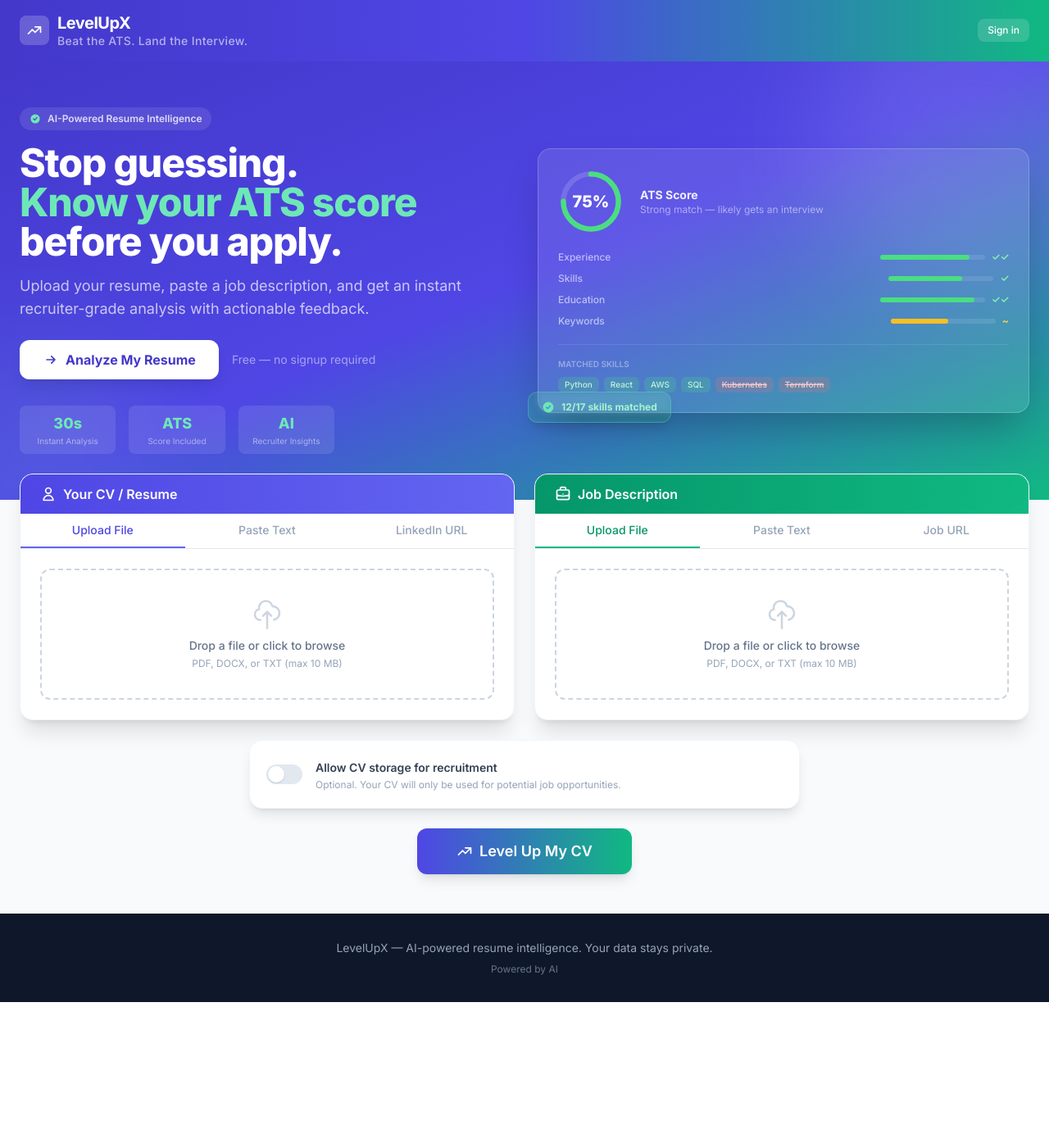
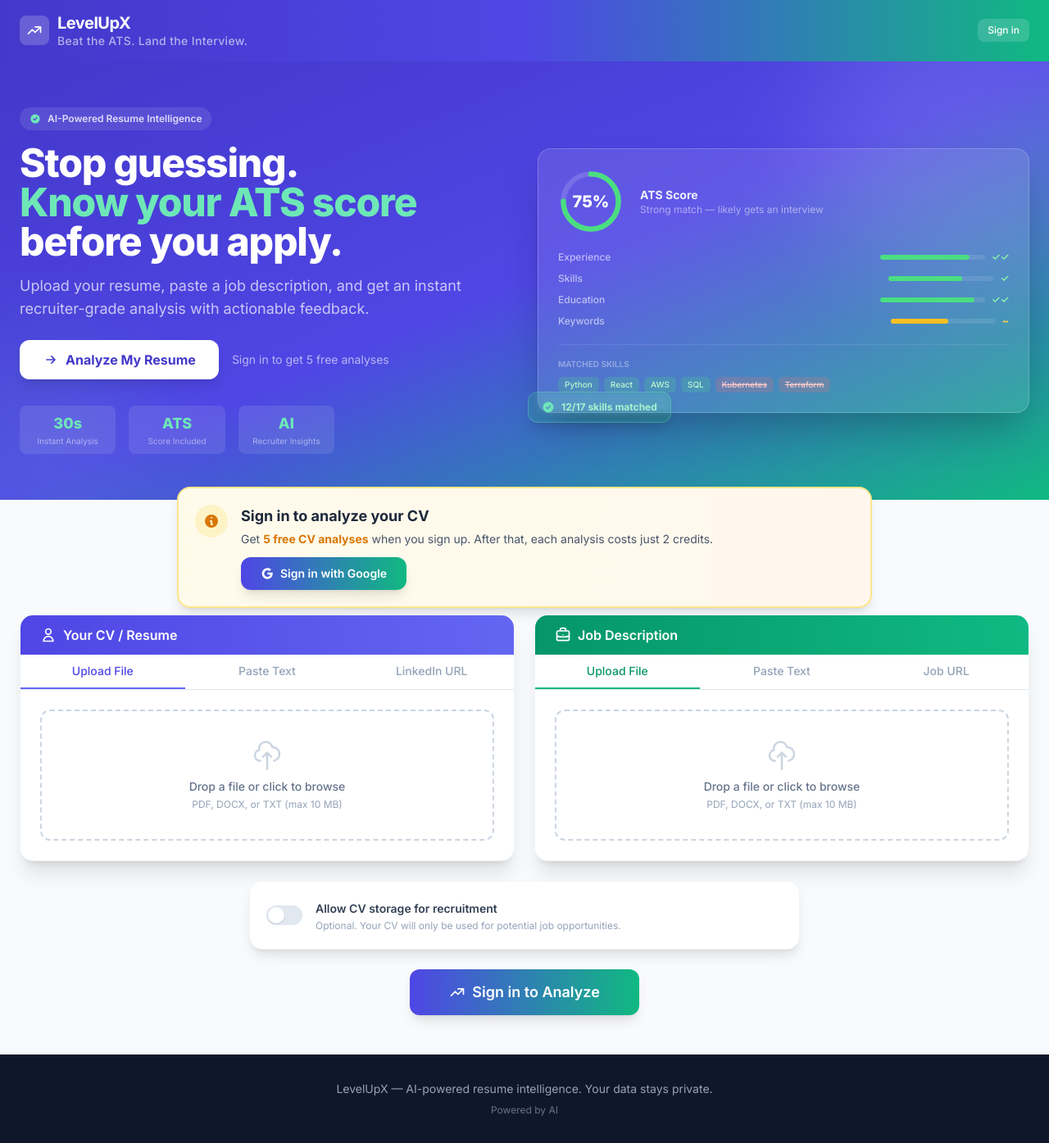
Before and after one commit to Sumant2298/cv-analyzer, a Flask app: page / in a window 1280 px wide. Shown: the whole page at 82% size. Before the commit the page ends 1223 px from the top, so only its background shows below. Run offline with Flask 3, Linux system fonts and the light colour scheme; some libraries are stand-ins or nearby versions.

Commit message:
Add login-gated analysis, 2-credit charge, and Google Drive CV storage
- Block anonymous users from CV analysis (require Google sign-in)
- First 5 analyses free, then 2 credits per analysis with atomic deduction
- Refund credits automatically if analysis fails after deduction
- Add Google Drive service account integration for CV storage
- Upload consented CVs to Drive (falls back to local if not configured)
- Update index.html: sign-in banner, dynamic credit display, form blocking
- Add CREDITS_PER_ANALYSIS=2 and FREE_ANALYSIS_LIMIT=5 to payments.py
- Add google-auth and google-api-python-client to requirements

Co-Authored-By: Claude Opus 4.6 <noreply@anthropic.com>

```diff
--- a/app.py
+++ b/app.py
@@ -18,6 +18,7 @@ from werkzeug.middleware.proxy_fix import ProxyFix
 from werkzeug.utils import secure_filename
 
 from analyzer import analyze_cv_against_jd
+from drive_service import upload_cv_to_drive, is_drive_configured
 from models import db, User, Transaction, CreditUsage
 
 # Configure logging for debugging on Render
@@ -409,10 +410,24 @@ def _extract_from_jd_url(url: str) -> str:
 # ---------------------------------------------------------------------------
 
 def _process_input(file_field: str, text_field: str, url_field: str = None,
-                   save_cv: bool = False, url_extractor=None) -> str:
-    """Handle file upload, URL, or text paste. Priority: file > URL > text."""
+                   save_cv: bool = False, url_extractor=None,
+                   user_email: str = None) -> str:
+    """Handle file upload, URL, or text paste. Priority: file > URL > text.
+
+    If save_cv=True and Google Drive is configured, uploads to Drive.
+    Otherwise falls back to local CV_STORAGE folder.
+    """
     timestamp = datetime.now().strftime('%Y%m%d_%H%M%S')
     file = request.files.get(file_field)
+
+    def _save_cv_file(src_path):
+        """Save CV to Google Drive (preferred) or local storage (fallback)."""
+        if is_drive_configured() and user_email:
+            upload_cv_to_drive(src_path, user_email)
+        else:
+            ext = src_path.rsplit('.', 1)[-1] if '.' in src_path else 'pdf'
+            save_name = f'cv_{timestamp}.{ext}'
+            shutil.copy2(src_path, os.path.join(CV_STORAGE, save_name))
 
     # --- 1. File upload (highest priority) ---
     if file and file.filename and allowed_file(file.filename):
@@ -423,8 +438,7 @@ def _process_input(file_field: str, text_field: str, url_field: str = None,
         try:
             text = extract_text_from_file(temp_path)
             if save_cv:
-                save_name = f'cv_{timestamp}.{ext}'
-                shutil.copy2(temp_path, os.path.join(CV_STORAGE, save_name))
+                _save_cv_file(temp_path)
         finally:
             os.remove(temp_path)
         return text
@@ -459,7 +473,13 @@ def _process_input(file_field: str, text_field: str, url_field: str = None,
             if text:
                 if save_cv:
                     save_name = f'cv_{timestamp}.pdf'
-                    _text_to_pdf(text, os.path.join(CV_STORAGE, save_name))
+                    temp_pdf = os.path.join(app.config['UPLOAD_FOLDER'], save_name)
+                    _text_to_pdf(text, temp_pdf)
+                    try:
+                        _save_cv_file(temp_pdf)
+                    finally:
+                        if os.path.exists(temp_pdf):
+                            os.remove(temp_pdf)
                 return text
             else:
                 flash('Could not extract content from the URL. Please paste text instead.', 'warning')
@@ -469,8 +489,37 @@ def _process_input(file_field: str, text_field: str, url_field: str = None,
     text = request.form.get(text_field, '').strip()
     if text and save_cv:
         save_name = f'cv_{timestamp}.pdf'
-        _text_to_pdf(text, os.path.join(CV_STORAGE, save_name))
+        temp_pdf = os.path.join(app.config['UPLOAD_FOLDER'], save_name)
+        _text_to_pdf(text, temp_pdf)
+        try:
+            _save_cv_file(temp_pdf)
+        finally:
+            if os.path.exists(temp_pdf):
+                os.remove(temp_pdf)
     return text
+
+
+# ---------------------------------------------------------------------------
+# Helpers
+# ---------------------------------------------------------------------------
+
+def _refund_analysis_credits(user_id: int, credits: int):
+    """Refund credits when analysis fails after deduction."""
+    try:
+        user = User.query.get(user_id)
+        if user:
+            user.credits += credits
+            from models import CreditUsage
+            refund = CreditUsage(
+                user_id=user_id,
+                credits_used=-credits,
+                action='refund_cv_analysis',
+            )
+            db.session.add(refund)
+            db.session.commit()
+            logger.info('Refunded %d credits to user %d (analysis failed)', credits, user_id)
+    except Exception as e:
+        logger.error('Failed to refund credits to user %d: %s', user_id, e)
 
 
 # ---------------------------------------------------------------------------
@@ -479,7 +528,18 @@ def _process_input(file_field: str, text_field: str, url_field: str = None,
 
 @app.route('/')
 def index():
-    return render_template('index.html')
+    # Pass user info to template for credit/analysis display
+    user_data = None
+    if _oauth_enabled and session.get('user_id'):
+        user = User.query.get(session['user_id'])
+        if user:
+            from payments import FREE_ANALYSIS_LIMIT
+            user_data = {
+                'analysis_count': user.analysis_count,
+                'credits': user.credits,
+                'free_remaining': max(0, FREE_ANALYSIS_LIMIT - user.analysis_count),
+            }
+    return render_template('index.html', user_data=user_data)
 
 
 # ---------------------------------------------------------------------------
@@ -537,20 +597,58 @@ def logout():
 
 @app.route('/analyze', methods=['POST'])
 def analyze():
+    # ---- Login gate: require sign-in ----
+    if not _oauth_enabled or not session.get('user_id'):
+        session['_login_next'] = url_for('index')
+        flash('Please sign in to analyze your CV. Get 5 free analyses on signup!', 'warning')
+        return redirect(url_for('login_page'))
+
+    user_id = session['user_id']
+    user = User.query.get(user_id)
+    if not user:
+        flash('Session expired. Please sign in again.', 'error')
+        return redirect(url_for('login_page'))
+
+    # ---- Credit check: first 5 free, then 2 credits each ----
+    from payments import CREDITS_PER_ANALYSIS, FREE_ANALYSIS_LIMIT
+    credits_charged = False
+
+    if user.analysis_count >= FREE_ANALYSIS_LIMIT:
+        if user.credits < CREDITS_PER_ANALYSIS:
+            flash(f'You need {CREDITS_PER_ANALYSIS} credits to analyze. '
+                  f'You have {user.credits}. Your 5 free analyses are used up.', 'warning')
+            return redirect(url_for('buy_credits'))
+
+        from payments import deduct_credits
+        if not deduct_credits(user_id, CREDITS_PER_ANALYSIS, action='cv_analysis'):
+            flash(f'Insufficient credits. You need {CREDITS_PER_ANALYSIS} credits.', 'warning')
+            return redirect(url_for('buy_credits'))
+        credits_charged = True
+        # Refresh session credit balance
+        user = User.query.get(user_id)
+        session['user_credits'] = user.credits
+
     consent_given = request.form.get('cv_consent') == 'yes'
 
     try:
         cv_text = _process_input(
             'cv_file', 'cv_text', url_field='cv_url',
-            save_cv=consent_given, url_extractor=_extract_from_linkedin_url)
+            save_cv=consent_given, url_extractor=_extract_from_linkedin_url,
+            user_email=user.email if consent_given else None)
         jd_text = _process_input(
             'jd_file', 'jd_text', url_field='jd_url',
             save_cv=False, url_extractor=_extract_from_jd_url)
     except Exception as e:
+        # Refund credits if input processing failed
+        if credits_charged:
+            _refund_analysis_credits(user_id, CREDITS_PER_ANALYSIS)
         flash(f'Error reading input: {e}', 'error')
         return redirect(url_for('index'))
 
     if not cv_text or not jd_text:
+        # Refund credits if no valid input
+        if credits_charged:
+            _refund_analysis_credits(user_id, CREDITS_PER_ANALYSIS)
         if not cv_text and not jd_text:
             flash('Please provide both a CV and a Job Description.', 'error')
         elif not cv_text:
@@ -565,6 +663,9 @@ def analyze():
     try:
         results = analyze_cv_against_jd(cv_text, jd_text)
     except Exception as e:
+        # Refund credits if LLM analysis failed
+        if credits_charged:
+            _refund_analysis_credits(user_id, CREDITS_PER_ANALYSIS)
         logger.error('Analysis error: %s', e, exc_info=True)
         flash(f'Analysis error: {e}', 'error')
         return redirect(url_for('index'))
@@ -583,12 +684,12 @@ def analyze():
     }
     session['_data_token'] = _save_session_data(analysis_data)
 
-    # Track usage for signed-in users
-    if _oauth_enabled and session.get('user_id'):
-        try:
-            track_analysis(session['user_id'])
-        except Exception:
-            pass  # non-critical
+    # Track usage (increments analysis_count)
+    try:
+        track_analysis(user_id)
+        session['user_credits'] = User.query.get(user_id).credits
+    except Exception:
+        pass  # non-critical
 
     return render_template('results.html', results=results)
 
--- a/payments.py
+++ b/payments.py
@@ -25,6 +25,8 @@ TIERS = {
 }
 
 CREDITS_PER_REWRITE = 5
+CREDITS_PER_ANALYSIS = 2
+FREE_ANALYSIS_LIMIT = 5
 
 _razorpay_client = None
 
--- a/requirements.txt
+++ b/requirements.txt
@@ -13,3 +13,5 @@ authlib>=1.3
 Flask-SQLAlchemy>=3.1
 psycopg2-binary>=2.9
 razorpay>=1.4
+google-auth>=2.28
+google-api-python-client>=2.117
--- a/templates/index.html
+++ b/templates/index.html
@@ -34,7 +34,17 @@
                         </svg>
                         Analyze My Resume
                     </a>
-                    <span class="text-sm text-white/50">Free &mdash; no signup required</span>
+                    {% if session.get('user_id') and user_data %}
+                        {% if user_data.free_remaining > 0 %}
+                        <span class="text-sm text-emerald-300 font-semibold">{{ user_data.free_remaining }} free analys{{ 'is' if user_data.free_remaining == 1 else 'es' }} remaining</span>
+                        {% elif user_data.credits >= 2 %}
+                        <span class="text-sm text-white/60">2 credits/analysis &middot; {{ user_data.credits }} credits available</span>
+                        {% else %}
+                        <span class="text-sm text-amber-300 font-semibold">2 credits needed &mdash; <a href="{{ url_for('buy_credits') }}" class="underline hover:text-amber-100">buy credits</a></span>
+                        {% endif %}
+                    {% else %}
+                    <span class="text-sm text-white/60">Sign in to get 5 free analyses</span>
+                    {% endif %}
                 </div>
                 <!-- Trust signals -->
                 <div class="grid grid-cols-3 gap-4 max-w-sm">
@@ -130,9 +140,38 @@
     </div>
 </section>
 
+<!-- Sign-in banner for anonymous users -->
+{% if not session.get('user_id') %}
+<div class="max-w-4xl mx-auto px-4 sm:px-6 -mt-4 mb-4 relative z-10">
+    <div class="bg-gradient-to-r from-amber-50 to-orange-50 border-2 border-amber-200 rounded-2xl p-5 shadow-lg">
+        <div class="flex items-start gap-4">
+            <div class="w-10 h-10 bg-amber-100 rounded-full flex items-center justify-center flex-shrink-0">
+                <svg class="w-5 h-5 text-amber-600" fill="currentColor" viewBox="0 0 20 20">
+                    <path fill-rule="evenodd" d="M18 10a8 8 0 11-16 0 8 8 0 0116 0zm-7-4a1 1 0 11-2 0 1 1 0 012 0zM9 9a1 1 0 000 2v3a1 1 0 001 1h1a1 1 0 100-2v-3a1 1 0 00-1-1H9z" clip-rule="evenodd"/>
+                </svg>
+            </div>
+            <div class="flex-1">
+                <h3 class="font-bold text-slate-800 text-lg mb-1">Sign in to analyze your CV</h3>
+                <p class="text-sm text-slate-600 mb-3">
+                    Get <span class="font-bold text-amber-600">5 free CV analyses</span> when you sign up.
+                    After that, each analysis costs just 2 credits.
+                </p>
+                <a href="{{ url_for('login_page') }}" class="inline-flex items-center gap-2 bg-gradient-to-r from-brand-600 to-emerald-500 hover:from-brand-700 hover:to-emerald-600 text-white font-semibold py-2.5 px-6 rounded-xl shadow-lg transition-all text-sm">
+                    <svg class="w-4 h-4" fill="currentColor" viewBox="0 0 24 24">
+                        <path d="M12.545,10.239v3.821h5.445c-0.712,2.315-2.647,3.972-5.445,3.972c-3.332,0-6.033-2.701-6.033-6.032s2.701-6.032,6.033-6.032c1.498,0,2.866,0.549,3.921,1.453l2.814-2.814C17.503,2.988,15.139,2,12.545,2C7.021,2,2.543,6.477,2.543,12s4.478,10,10.002,10c8.396,0,10.249-7.85,9.426-11.748L12.545,10.239z"/>
+                    </svg>
+                    Sign in with Google
+                </a>
+            </div>
+        </div>
+    </div>
+</div>
+{% endif %}
+
 <!-- Form -->
 <form id="analyze-form" action="{{ url_for('analyze') }}" method="post" enctype="multipart/form-data"
-      class="max-w-7xl mx-auto px-4 sm:px-6 -mt-8 relative z-10">
+      class="max-w-7xl mx-auto px-4 sm:px-6 {% if session.get('user_id') %}-mt-8{% else %}-mt-2{% endif %} relative z-10"
+      {% if not session.get('user_id') %}onsubmit="event.preventDefault(); window.location.href='{{ url_for('login_page') }}';"{% endif %}>
 
     <div class="grid grid-cols-1 lg:grid-cols-2 gap-6 mb-6">
 
@@ -240,7 +279,7 @@
         <button type="submit" id="submitBtn"
                 class="inline-flex items-center gap-2 bg-gradient-to-r from-brand-600 to-emerald-500 hover:from-brand-700 hover:to-emerald-600 text-white font-semibold py-3.5 px-12 rounded-xl shadow-lg hover:shadow-xl transition-all text-lg">
             <svg class="w-5 h-5" fill="none" stroke="currentColor" viewBox="0 0 24 24"><path stroke-linecap="round" stroke-linejoin="round" stroke-width="2" d="M13 7h8m0 0v8m0-8l-8 8-4-4-6 6"/></svg>
-            <span id="btnText">Level Up My CV</span>
+            <span id="btnText">{% if session.get('user_id') %}Level Up My CV{% else %}Sign in to Analyze{% endif %}</span>
             <svg id="btnSpinner" class="w-5 h-5 spinner hidden" fill="none" viewBox="0 0 24 24"><circle class="opacity-25" cx="12" cy="12" r="10" stroke="currentColor" stroke-width="4"></circle><path class="opacity-75" fill="currentColor" d="M4 12a8 8 0 018-8V0C5.373 0 0 5.373 0 12h4z"></path></svg>
         </button>
     </div>
```
Also changed, not shown: drive_service.py (added, +109 -0 lines).
